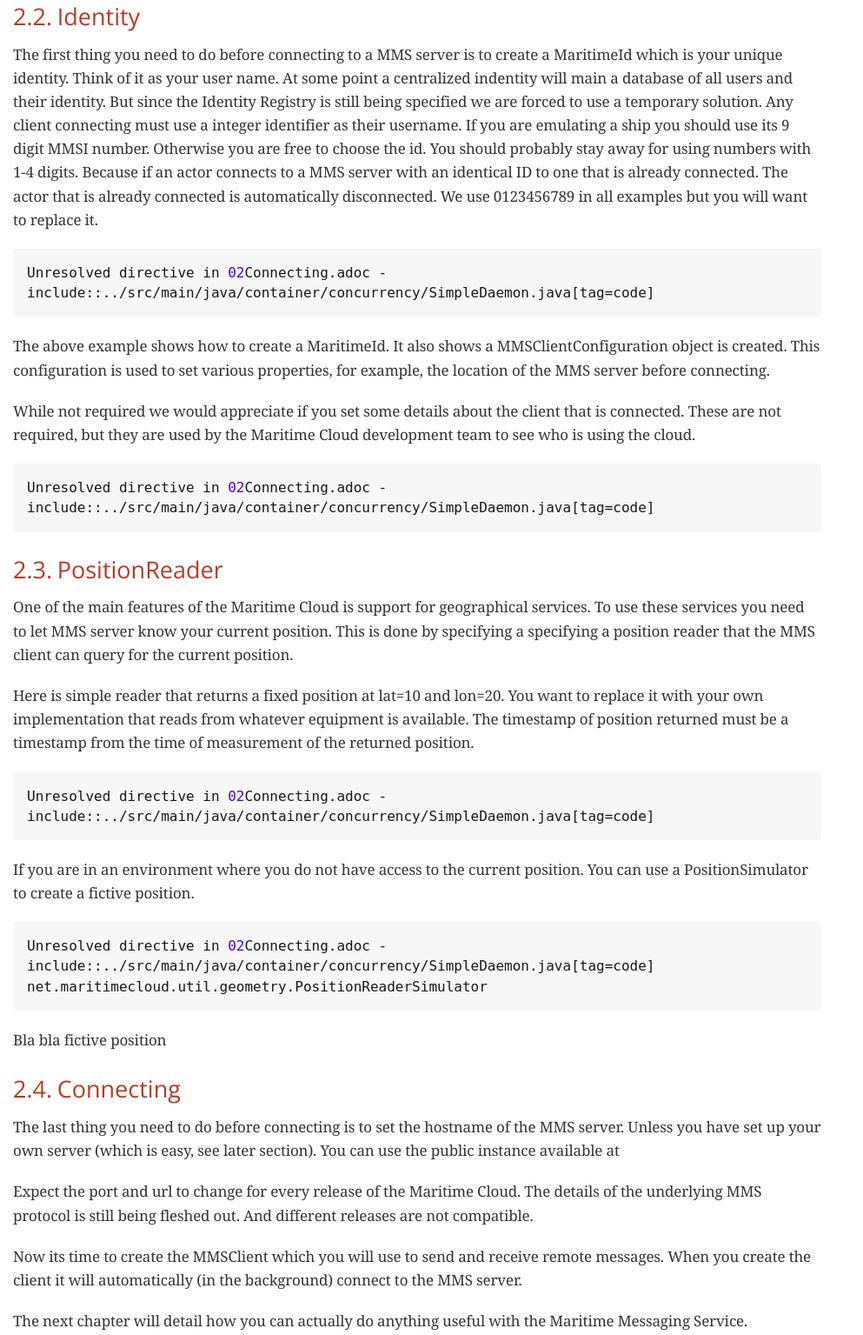
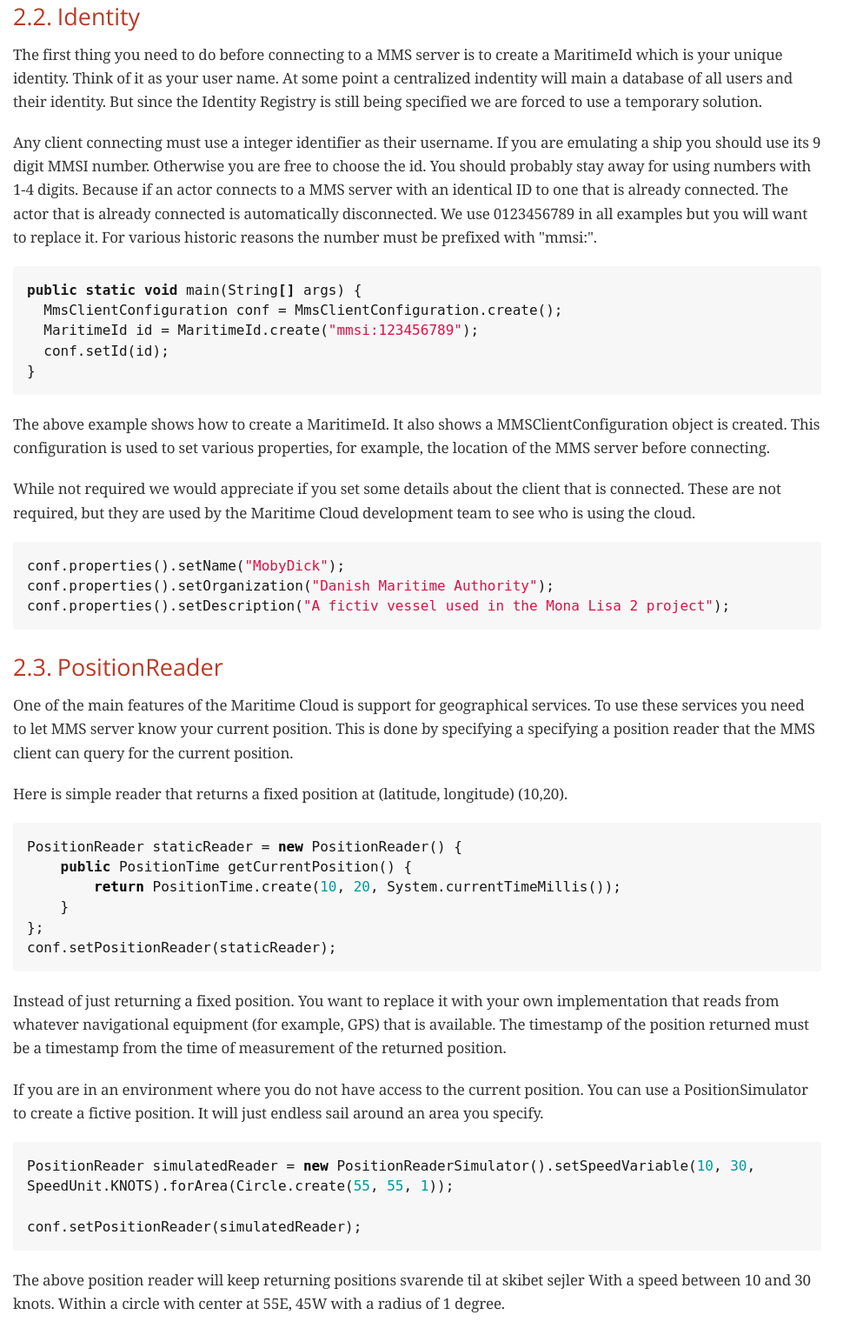
Before and after one commit to MaritimeCloud/dev.maritimecloud.net, a plain HTML site: page devguide/index.html in a window 1280 px wide. Shown: the part 3445-4980 px from the top of the page at 87% size, without its empty margins (0-993 px from the left). Drawn offline with nearby package versions, Linux system fonts and the light colour scheme; some packages are replaced by stand-ins of ours; a web font is replaced by a local one.

Commit message:
update guide

```diff
--- a/devguide/index.html
+++ b/devguide/index.html
@@ -743,13 +743,18 @@ It is not uncommon that connections comes and go.</p>
 <div class="sect2">
 <h3 id="identity"><a class="anchor" href="#identity"></a>2.2. Identity</h3>
 <div class="paragraph">
-<p>The first thing you need to do before connecting to a MMS server is to create a MaritimeId which is your unique identity. Think of it as your user name.
-At some point a centralized indentity will main a database of all users and their identity. But since the Identity Registry is still being specified we are forced to use a temporary solution.
-Any client connecting must use a integer identifier as their username. If you are emulating a ship you should use its 9 digit MMSI number. Otherwise you are free to choose the id. You should probably stay away for using numbers with 1-4 digits. Because if an actor connects to a MMS server with an identical ID to one that is already connected. The actor that is already connected is automatically disconnected. We use 0123456789 in all examples but you will want to replace it.</p>
+<p>The first thing you need to do before connecting to a MMS server is to create a MaritimeId which is your unique identity. Think of it as your user name. At some point a centralized indentity will main a database of all users and their identity. But since the Identity Registry is still being specified we are forced to use a temporary solution.</p>
+</div>
+<div class="paragraph">
+<p>Any client connecting must use a integer identifier as their username. If you are emulating a ship you should use its 9 digit MMSI number. Otherwise you are free to choose the id. You should probably stay away for using numbers with 1-4 digits. Because if an actor connects to a MMS server with an identical ID to one that is already connected. The actor that is already connected is automatically disconnected. We use 0123456789 in all examples but you will want to replace it. For various historic reasons the number must be prefixed with "mmsi:".</p>
 </div>
 <div class="listingblock">
 <div class="content">
-<pre class="CodeRay highlight"><code data-lang="java">Unresolved directive in <span class="octal">02</span>Connecting.adoc - include::../src/main/java/container/concurrency/SimpleDaemon.java[tag=code]</code></pre>
+<pre class="CodeRay highlight"><code data-lang="java"><span class="directive">public</span> <span class="directive">static</span> <span class="type">void</span> main(<span class="predefined-type">String</span><span class="type">[]</span> args) {
+  MmsClientConfiguration conf = MmsClientConfiguration.create();
+  MaritimeId id = MaritimeId.create(<span class="string"><span class="delimiter">&quot;</span><span class="content">mmsi:123456789</span><span class="delimiter">&quot;</span></span>);
+  conf.setId(id);
+}</code></pre>
 </div>
 </div>
 <div class="paragraph">
@@ -761,7 +766,9 @@ These are not required, but they are used by the Maritime Cloud development team
 </div>
 <div class="listingblock">
 <div class="content">
-<pre class="CodeRay highlight"><code data-lang="java">Unresolved directive in <span class="octal">02</span>Connecting.adoc - include::../src/main/java/container/concurrency/SimpleDaemon.java[tag=code]</code></pre>
+<pre class="CodeRay highlight"><code data-lang="java">conf.properties().setName(<span class="string"><span class="delimiter">&quot;</span><span class="content">MobyDick</span><span class="delimiter">&quot;</span></span>);
+conf.properties().setOrganization(<span class="string"><span class="delimiter">&quot;</span><span class="content">Danish Maritime Authority</span><span class="delimiter">&quot;</span></span>);
+conf.properties().setDescription(<span class="string"><span class="delimiter">&quot;</span><span class="content">A fictiv vessel used in the Mona Lisa 2 project</span><span class="delimiter">&quot;</span></span>);</code></pre>
 </div>
 </div>
 </div>
@@ -771,24 +778,35 @@ These are not required, but they are used by the Maritime Cloud development team
 <p>One of the main features of the Maritime Cloud is support for geographical services. To use these services you need to let MMS server know your current position. This is done by specifying a specifying a position reader that the MMS client can query for the current position.</p>
 </div>
 <div class="paragraph">
-<p>Here is simple reader that returns a fixed position at lat=10 and lon=20. You want to replace it with your own implementation that reads from whatever equipment is available. The timestamp of position returned must be a timestamp from the time of measurement of the returned position.</p>
+<p>Here is simple reader that returns a fixed position at (latitude, longitude) (10,20).</p>
 </div>
 <div class="listingblock">
 <div class="content">
-<pre class="CodeRay highlight"><code data-lang="java">Unresolved directive in <span class="octal">02</span>Connecting.adoc - include::../src/main/java/container/concurrency/SimpleDaemon.java[tag=code]</code></pre>
+<pre class="CodeRay highlight"><code data-lang="java">PositionReader staticReader = <span class="keyword">new</span> PositionReader() {
+    <span class="directive">public</span> PositionTime getCurrentPosition() {
+        <span class="keyword">return</span> PositionTime.create(<span class="integer">10</span>, <span class="integer">20</span>, <span class="predefined-type">System</span>.currentTimeMillis());
+    }
+};
+conf.setPositionReader(staticReader);</code></pre>
 </div>
 </div>
 <div class="paragraph">
-<p>If you are in an environment where you do not have access to the current position. You can use a PositionSimulator to create a fictive position.</p>
+<p>Instead of just returning a fixed position. You want to replace it with your own implementation that reads from whatever navigational equipment (for example, GPS) that is available. The timestamp of the position returned must be a timestamp from the time of measurement of the returned position.</p>
+</div>
+<div class="paragraph">
+<p>If you are in an environment where you do not have access to the current position. You can use a PositionSimulator to create a fictive position. It will just endless sail around an area you specify.</p>
 </div>
 <div class="listingblock">
 <div class="content">
-<pre class="CodeRay highlight"><code data-lang="java">Unresolved directive in <span class="octal">02</span>Connecting.adoc - include::../src/main/java/container/concurrency/SimpleDaemon.java[tag=code]
-net.maritimecloud.util.geometry.PositionReaderSimulator</code></pre>
+<pre class="CodeRay highlight"><code data-lang="java">PositionReader simulatedReader = <span class="keyword">new</span> PositionReaderSimulator().setSpeedVariable(<span class="integer">10</span>, <span class="integer">30</span>, SpeedUnit.KNOTS).forArea(Circle.create(<span class="integer">55</span>, <span class="integer">55</span>, <span class="integer">1</span>));
+
+conf.setPositionReader(simulatedReader);</code></pre>
 </div>
 </div>
 <div class="paragraph">
-<p>Bla bla fictive position</p>
+<p>The above position reader will keep returning positions svarende til at
+skibet sejler
+With a speed between 10 and 30 knots. Within a circle with center at 55E, 45W with a radius of 1 degree.</p>
 </div>
 </div>
 <div class="sect2">
@@ -836,7 +854,7 @@ java -cp mc-mms-server-standalone-0.2.jar net.maritimecloud.mms.server.Main</cod
 </div>
 </div>
 <div class="paragraph">
-<p>And then use the local hostname when you configure the MMS client.</p>
+<p>And then use the hostname where the server is running when you configure the MMS client.</p>
 </div>
 <div style="page-break-after: always;"></div>
 </div>
@@ -1142,7 +1160,7 @@ Make MSDL file service</p>
 </div>
 <div id="footer">
 <div id="footer-text">
-Last updated 2014-09-10 15:52:22 CEST
+Last updated 2014-09-11 15:12:34 CEST
 </div>
 </div>
 </body>
```
